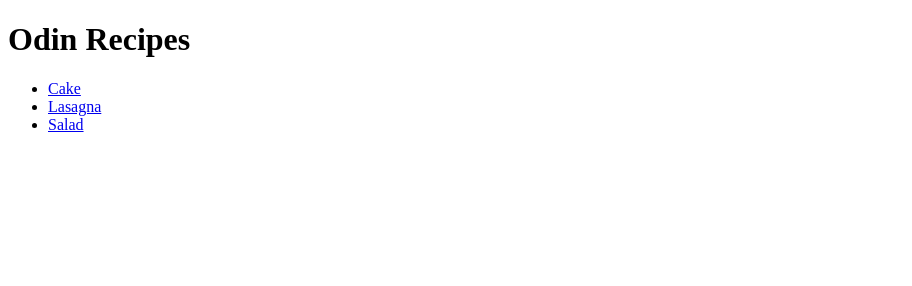
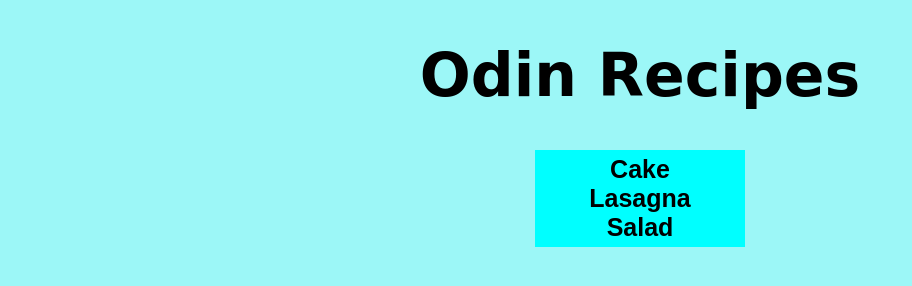
Before and after one commit to yasith8314/odin-recipes, a plain HTML site: page index.html in a window 1280 px wide. Shown: the whole page, without its empty margins (0-912 px from the left). Drawn offline with Linux system fonts and the light colour scheme.

Commit message:
Add internal CSS to index.html

```diff
--- a/index.html
+++ b/index.html
@@ -4,6 +4,42 @@
     <meta charset="UTF-8">
     <meta name="viewport" content="width=device-width, initial-scale=1.0">
     <title>Odin Recipes</title>
+
+    <style>
+        body {
+            background-color: rgb(156, 247, 247);
+        }
+
+        h1 {
+            font-size: 60px;
+            font-family: 'Brush Script MT', cursive;
+            color: black;
+            text-align: center;
+
+        }
+
+        ul{
+            font-size: 25px;
+            font-family: 'Arial', sans-serif;
+            background-color: aqua;
+            list-style-type: none;
+            padding: 5px;
+            text-align: center;
+            width: 200px;
+            margin: auto;
+        }
+
+        a {
+            text-decoration: none;
+            color: black;
+            font-weight: bold;
+        }
+
+        a:hover {
+            color: gray;
+        }
+    </style>
+
 </head>
 <body>
     <h1>Odin Recipes</h1>
```
